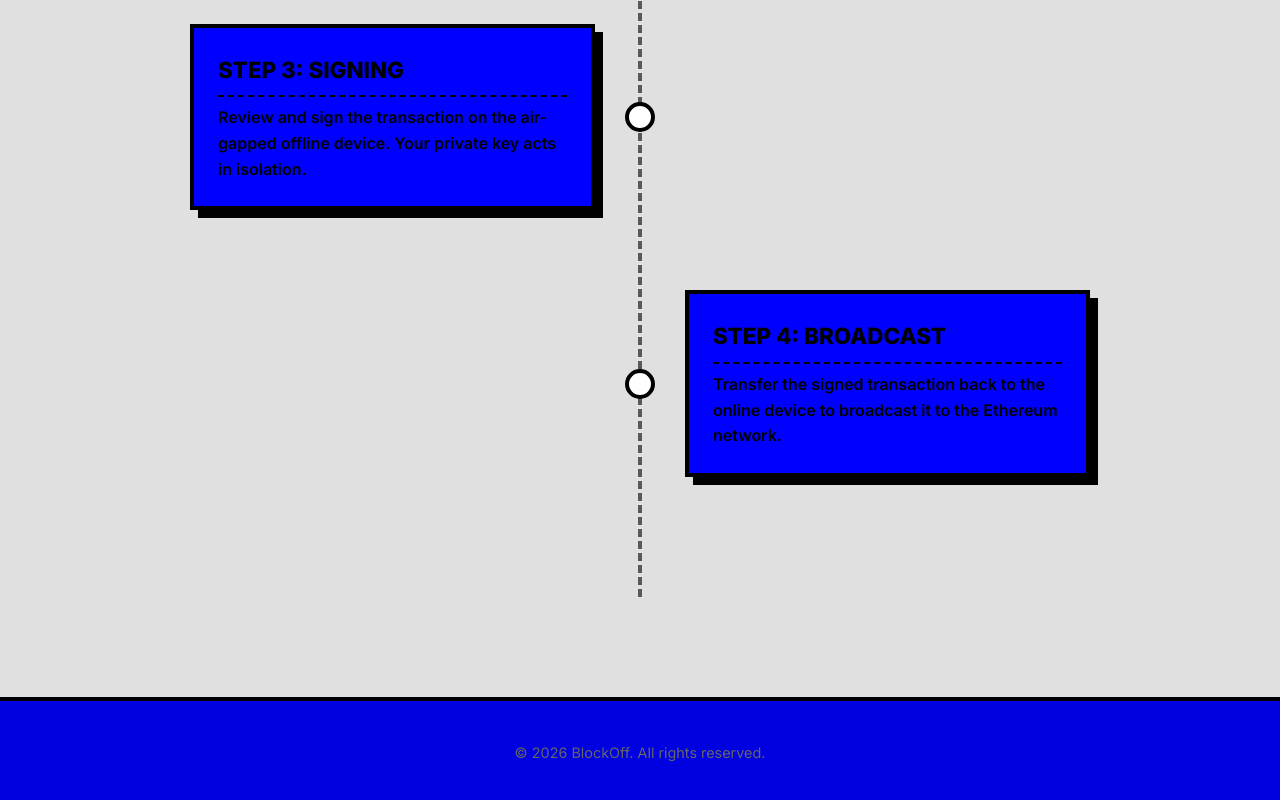
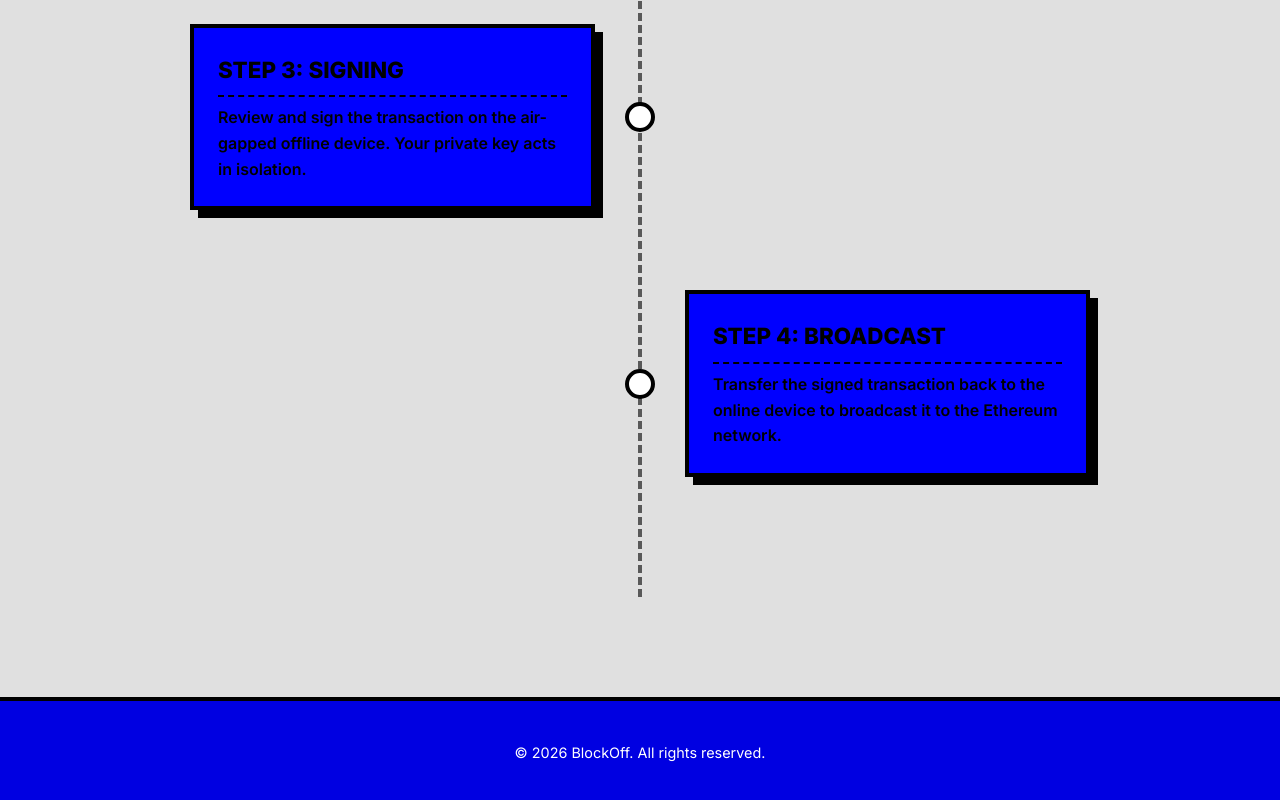
Before and after one commit to HimanshuM685/BlockOff, a React (Vite) app in the folder blockoff web-page/: page / in a window 1280 px wide. Shown: the part 3626-4426 px from the top of the page. Built offline with nearby package versions, Linux system fonts and the light colour scheme.

Commit message:
Update HomePage.jsx

```diff
--- a/blockoff web-page/src/pages/HomePage.jsx
+++ b/blockoff web-page/src/pages/HomePage.jsx
@@ -17,7 +17,7 @@ function HomePage() {
                 <Features />
                 <HowItWorks />
 
-                <footer style={{ textAlign: 'center', padding: '40px', color: '#666', fontSize: '0.9rem' }}>
+                <footer style={{ textAlign: 'center', padding: '40px', color: '#fff', fontSize: '0.9rem' }}>
                     &copy; {new Date().getFullYear()} BlockOff. All rights reserved.
                 </footer>
             </div>
```
